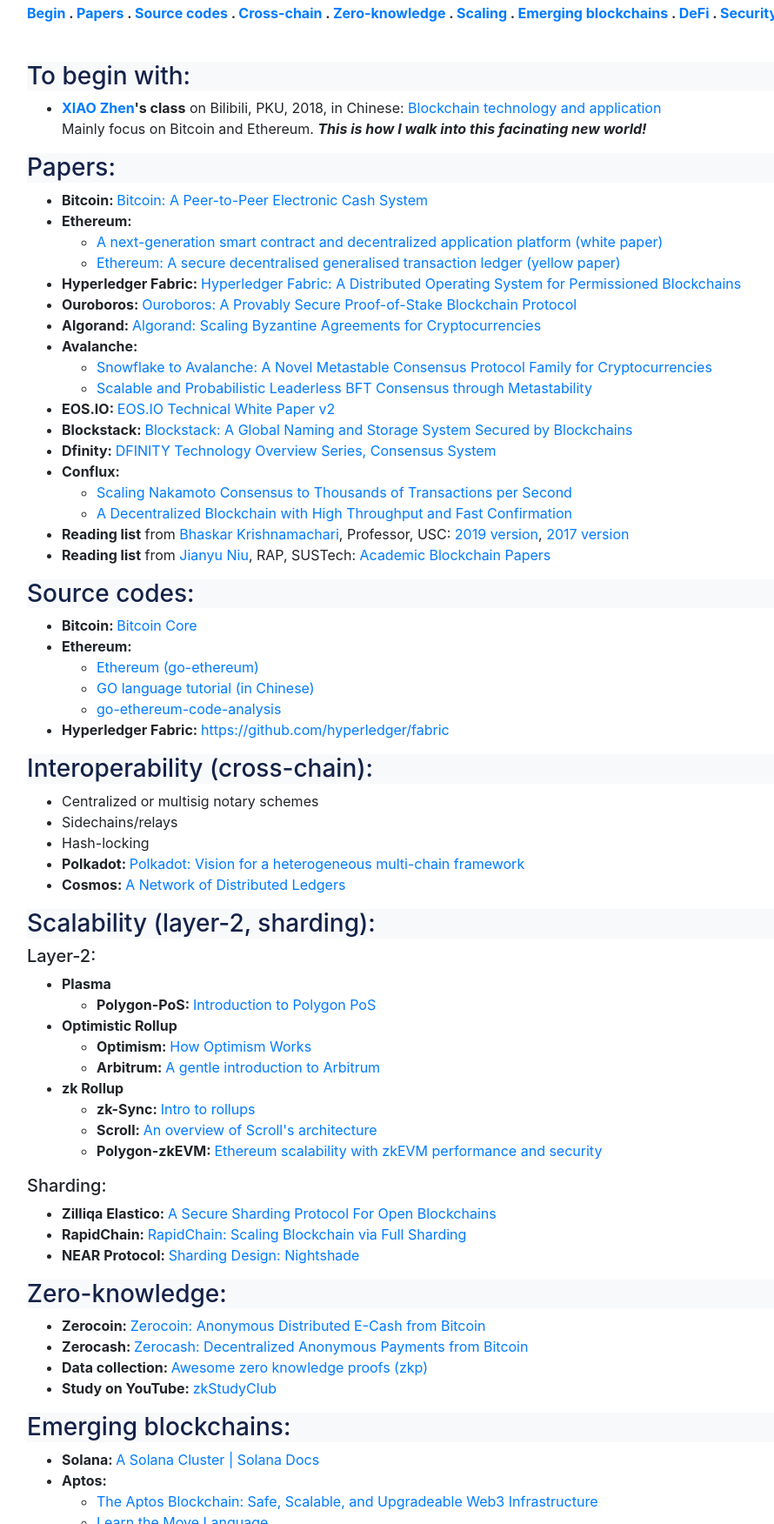
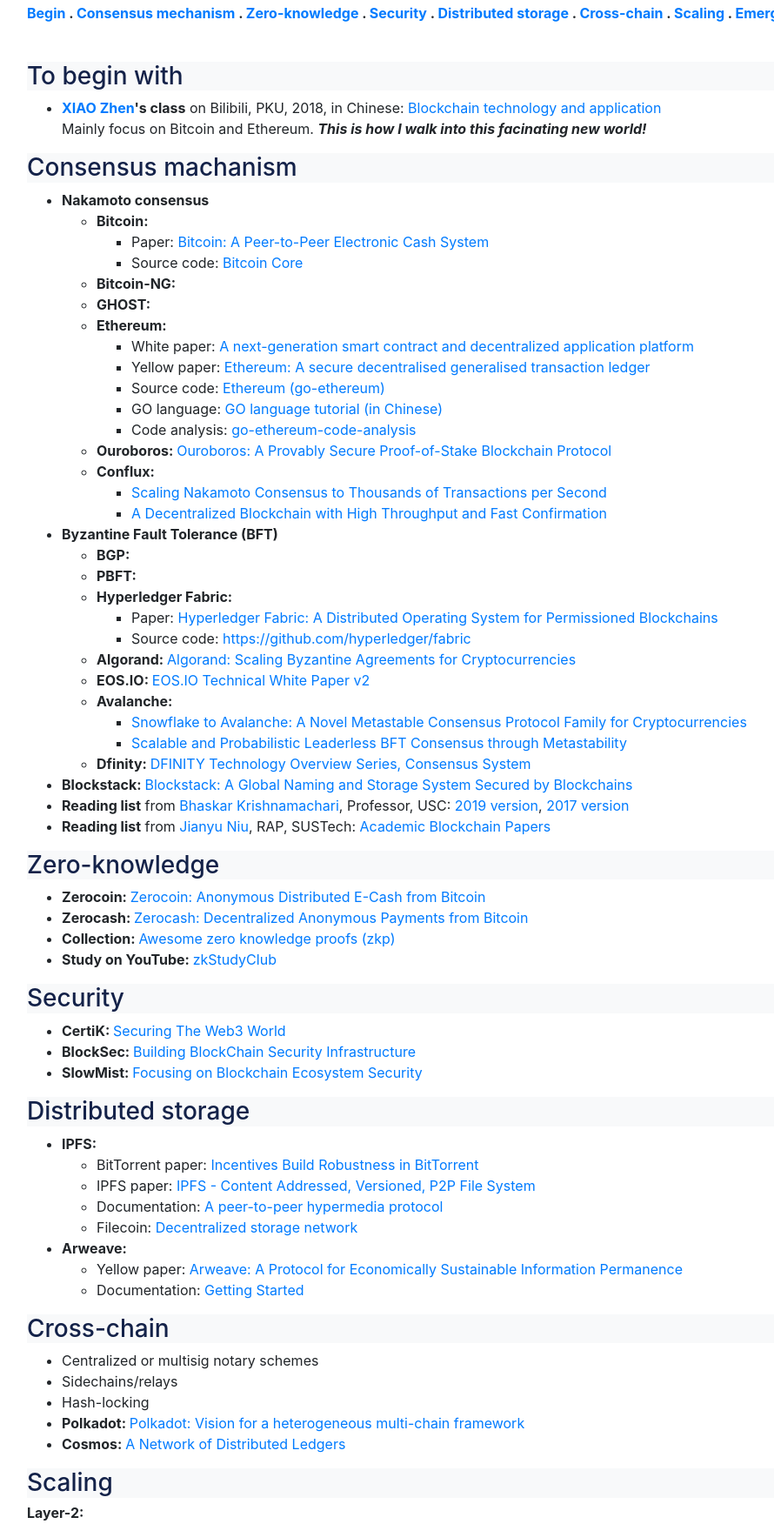
Before and after one commit to 0xJackLing/0xjackling.github.io, a plain HTML site: page blockchain.html in a window 1280 px wide. Shown: the part 119-1871 px from the top of the page at 87% size, without its empty margins (54-944 px from the left). Drawn offline with nearby package versions, Linux system fonts and the light colour scheme; a web font is replaced by a local one.

Commit message:
Add files via upload

```diff
--- a/blockchain.html
+++ b/blockchain.html
@@ -42,12 +42,12 @@
             <div class="related">
                 <h3>A Treasure Cave for Blockchain. </h3>
                 <div id="contents">
-                    <a href="#begin">Begin</a> . <a href="#paper">Papers</a> . <a href="#code">Source codes</a> . <a href="#cross">Cross-chain</a> . <a href="#zk">Zero-knowledge</a> . <a href="#scaling">Scaling</a> . <a href="#new">Emerging blockchains</a> . <a href="#defi">DeFi</a> . <a href="#sec">Security</a> ...
+                    <a href="#begin">Begin</a> . <a href="#consensus">Consensus mechanism</a> . <a href="#zk">Zero-knowledge</a> . <a href="#sec">Security</a> . <a href="#storage">Distributed storage</a> . <a href="#cross">Cross-chain</a> . <a href="#scaling">Scaling</a> . <a href="#new">Emerging blockchains</a> . <a href="#defi">DeFi</a> ...
                 </div>
             </div><br>
 
             <div id="begin">
-                <h3 class="bg-light  h2color">To begin with: </h3>
+                <h3 class="bg-light  h2color">To begin with</h3>
                 <ul>
                     <li><b><a href="http://zhenxiao.com/index.php">XIAO Zhen</a>'s class</b> on Bilibili, PKU, 2018, in Chinese: <a href="https://www.bilibili.com/video/BV1Vt411X7JF?p=1">Blockchain technology and application</a>
                         <br>Mainly focus on Bitcoin and Ethereum. <b><i>This is how I walk into this facinating new world!</i></b>
@@ -55,34 +55,67 @@
                 </ul>
             </div>
 
-            <div id="paper">
-                <h3 class="bg-light  h2color">Papers: </h3>
+            <div id="consensus">
+                <h3 class="bg-light  h2color">Consensus machanism</h3>
                 <ul>
-                    <li><b>Bitcoin: </b><a href="https://bitcoin.org/bitcoin.pdf">Bitcoin: A Peer-to-Peer Electronic Cash System</a></li>
+                    <li><b>Nakamoto consensus</b>
+                        <ul>
+                            <li><b>Bitcoin: </b>
+                                <ul>
+                                    <li>Paper: <a href="https://bitcoin.org/bitcoin.pdf">Bitcoin: A Peer-to-Peer Electronic Cash System</a></li>
+                                    <li>Source code: <a href="https://github.com/bitcoin/bitcoin">Bitcoin Core</a></li>
+                                </ul>
+                            </li>
+                            <li><b>Bitcoin-NG: </b></li>
+                            <li><b>GHOST: </b></li>
                             <li><b>Ethereum: </b>
                                 <ul>
-                            <li><a href="https://ethereum.org/en/whitepaper/">A next-generation smart contract and decentralized application platform (white paper)</a></li>
-                            <li><a href="https://ethereum.github.io/yellowpaper/paper.pdf">Ethereum: A secure decentralised generalised transaction ledger (yellow paper)</a></li>
+                                    <li>White paper: <a href="https://ethereum.org/en/whitepaper/">A next-generation smart contract and decentralized application platform</a></li>
+                                    <li>Yellow paper: <a href="https://ethereum.github.io/yellowpaper/paper.pdf">Ethereum: A secure decentralised generalised transaction ledger</a></li>
+                                    <li>Source code: <a href="https://github.com/ethereum/go-ethereum">Ethereum (go-ethereum)</a></li>
+                                    <li>GO language: <a href="https://tour.go-zh.org/list">GO language tutorial (in Chinese)</a></li>
+                                    <li>Code analysis: <a href="https://github.com/ZtesoftCS/go-ethereum-code-analysis">go-ethereum-code-analysis</a></li>
                                 </ul>
                             </li>
-                    <li><b>Hyperledger Fabric: </b><a href="https://dl.acm.org/doi/pdf/10.1145/3190508.3190538">Hyperledger Fabric: A Distributed Operating System for Permissioned Blockchains</a></li>
+
                             <li><b>Ouroboros: </b><a href="https://eprint.iacr.org/2016/889.pdf">Ouroboros: A Provably Secure Proof-of-Stake Blockchain Protocol</a></li>
+                            <li><b>Conflux: </b>
+                                <ul>
+                                    <li><a href="https://arxiv.org/pdf/1805.03870.pdf">Scaling Nakamoto Consensus to Thousands of Transactions per Second</a></li>
+                                    <li><a href="https://www.usenix.org/system/files/atc20-li-chenxing.pdf">A Decentralized Blockchain with High Throughput and Fast Confirmation</a></li>
+                                </ul>
+                            </li>
+                        </ul>
+                    </li>
+
+                    <li><b>Byzantine Fault Tolerance (BFT)</b>
+                        <ul>
+                            <li><b>BGP: </b></li>
+                            <li><b>PBFT: </b></li>
+                            <li><b>Hyperledger Fabric: </b>
+                                <ul>
+                                    <li>Paper: <a href="https://dl.acm.org/doi/pdf/10.1145/3190508.3190538">Hyperledger Fabric: A Distributed Operating System for Permissioned Blockchains</a></li>
+                                    <li>Source code: <a href="https://github.com/hyperledger/fabric">https://github.com/hyperledger/fabric</a></li>
+                                </ul>
+                            </li>
                             <li><b>Algorand: </b><a href="https://dl.acm.org/doi/pdf/10.1145/3132747.3132757">Algorand: Scaling Byzantine Agreements for Cryptocurrencies</a></li>
+                            <li><b>EOS.IO: </b><a href="https://github.com/EOSIO/Documentation/blob/master/TechnicalWhitePaper.md">EOS.IO Technical White Paper v2</a></li>
                             <li><b>Avalanche: </b>
                                 <ul>
                                     <li><a href="https://ipfs.io/ipfs/QmUy4jh5mGNZvLkjies1RWM4YuvJh5o2FYopNPVYwrRVGV">Snowflake to Avalanche: A Novel Metastable Consensus Protocol Family for Cryptocurrencies</a></li>
                                     <li><a href="https://arxiv.org/pdf/1906.08936.pdf?">Scalable and Probabilistic Leaderless BFT Consensus through Metastability</a></li>
                                 </ul>
                             </li>
-                    <li><b>EOS.IO: </b><a href="https://github.com/EOSIO/Documentation/blob/master/TechnicalWhitePaper.md">EOS.IO Technical White Paper v2</a></li>
-                    <li><b>Blockstack: </b><a href="https://www.usenix.org/system/files/conference/atc16/atc16_paper-ali.pdf">Blockstack: A Global Naming and Storage System Secured by Blockchains</a></li>
                             <li><b>Dfinity: </b><a href="https://arxiv.org/pdf/1805.04548.pdf">DFINITY Technology Overview Series, Consensus System</a></li>
-                    <li><b>Conflux: </b>
-                        <ul>
-                            <li><a href="https://arxiv.org/pdf/1805.03870.pdf">Scaling Nakamoto Consensus to Thousands of Transactions per Second</a></li>
-                            <li><a href="https://www.usenix.org/system/files/atc20-li-chenxing.pdf">A Decentralized Blockchain with High Throughput and Fast Confirmation</a></li>
                         </ul>
                     </li>
+
+
+
+
+                    <li><b>Blockstack: </b><a href="https://www.usenix.org/system/files/conference/atc16/atc16_paper-ali.pdf">Blockstack: A Global Naming and Storage System Secured by Blockchains</a></li>
+
+
                     <li><b>Reading list</b> from <a href="https://ceng.usc.edu/~bkrishna/">Bhaskar Krishnamachari</a>, Professor, USC:
                         <a href="https://medium.com/@bhaskark2/blockchain-and-distributed-ledger-protocols-a-reading-list-3c00dfc66404">2019 version</a>,
                         <a href="http://blockchain.usc.edu/index.php/blockchain-research-reading-group-fall-2017/">2017 version</a>
@@ -93,22 +126,47 @@
                 </ul>
             </div>
 
-            <div id="code">
-                <h3 class="bg-light  h2color">Source codes: </h3>
+            <div id="zk">
+                <h3 class="bg-light  h2color">Zero-knowledge</h3>
                 <ul>
-                    <li><b>Bitcoin: </b><a href="https://github.com/bitcoin/bitcoin">Bitcoin Core</a></li>
-                    <li><b>Ethereum: </b>
+                    <li><b>Zerocoin: </b><a href="https://ieeexplore.ieee.org/stamp/stamp.jsp?tp=&arnumber=6547123">Zerocoin: Anonymous Distributed E-Cash from Bitcoin</a></li>
+                    <li><b>Zerocash: </b><a href="https://ieeexplore.ieee.org/stamp/stamp.jsp?tp=&arnumber=6956581">Zerocash: Decentralized Anonymous Payments from Bitcoin</a></li>
+                    <li><b>Collection: </b><a href="https://github.com/0xJackLing/awesome-zero-knowledge-proofs">Awesome zero knowledge proofs (zkp)</a></li>
+                    <li><b>Study on YouTube: </b><a href="https://www.youtube.com/playlist?list=PLj80z0cJm8QHm_9BdZ1BqcGbgE-BEn-3Y">zkStudyClub</a></li>
+                </ul>
+            </div>
+
+            <div id="sec">
+                <h3 class="bg-light  h2color">Security</h3>
                 <ul>
-                            <li><a href="https://github.com/ethereum/go-ethereum">Ethereum (go-ethereum)</a></li>
-                            <li><a href="https://tour.go-zh.org/list">GO language tutorial (in Chinese)</a></li>
-                            <li><a href="https://github.com/ZtesoftCS/go-ethereum-code-analysis">go-ethereum-code-analysis</a></li>
+                    <li><b>CertiK: </b><a href="https://www.certik.com">Securing The Web3 World</a></li>
+                    <li><b>BlockSec: </b><a href="https://blocksec.com">Building BlockChain Security Infrastructure</a></li>
+                    <li><b>SlowMist: </b><a href="https://www.slowmist.com/#home">Focusing on Blockchain Ecosystem Security</a></li>
                 </ul>
-                    <li><b>Hyperledger Fabric: </b><a href="https://github.com/hyperledger/fabric">https://github.com/hyperledger/fabric</a></li>
+            </div>
+
+            <div id="storage">
+                <h3 class="bg-light  h2color">Distributed storage</h3>
+                <ul>
+                    <li><b>IPFS: </b>
+                        <ul>
+                            <li>BitTorrent paper: <a href="https://stuker.com/wp-content/uploads/import/i-1fd3ae7c5502dfddfe8b2c7acdefaa5e-bittorrentecon.pdf">Incentives Build Robustness in BitTorrent</a></li>
+                            <li>IPFS paper: <a href="https://arxiv.org/pdf/1407.3561.pdf">IPFS - Content Addressed, Versioned, P2P File System</a></li>
+                            <li>Documentation: <a href="https://docs.ipfs.tech">A peer-to-peer hypermedia protocol</a></li>
+                            <li>Filecoin: <a href="https://filecoin.io">Decentralized storage network</a></li>
+                        </ul>
+                    </li>
+                    <li><b>Arweave: </b>
+                        <ul>
+                            <li>Yellow paper: <a href="https://www.arweave.org/yellow-paper.pdf">Arweave: A Protocol for Economically Sustainable Information Permanence</a></li>
+                            <li>Documentation: <a href="https://docs.arweave.org/info/">Getting Started</a></li>
+                        </ul>
+                    </li>
                 </ul>
             </div>
 
             <div id="cross">
-                <h3 class="bg-light  h2color">Interoperability (cross-chain): </h3>
+                <h3 class="bg-light  h2color">Cross-chain</h3>
                 <ul>
                     <li>Centralized or multisig notary schemes</li>
                     <li>Sidechains/relays</li>
@@ -120,9 +178,9 @@
             </div>
 
             <div id="scaling">
-                <h3 class="bg-light  h2color">Scalability (layer-2, sharding): </h3>
+                <h3 class="bg-light  h2color">Scaling</h3>
 
-                <h5>Layer-2: </h5>
+                <h6><b>Layer-2: </b></h6>
                 <ul>
                     <li><b>Plasma</b>
                         <ul>
@@ -144,7 +202,7 @@
                     </li>
                 </ul>
 
-                <h5>Sharding: </h5>
+                <h6><b>Sharding: </b></h6>
                 <ul>
                     <li><b>Zilliqa Elastico: </b><a href="https://docs.zilliqa.com/sharding.pdf">A Secure Sharding Protocol For Open Blockchains</a></li>
                     <li><b>RapidChain: </b><a href="https://dl.acm.org/doi/pdf/10.1145/3243734.3243853">RapidChain: Scaling Blockchain via Full Sharding</a></li>
@@ -152,18 +210,8 @@
                 </ul>
             </div>
 
-            <div id="zk">
-                <h3 class="bg-light  h2color">Zero-knowledge: </h3>
-                <ul>
-                    <li><b>Zerocoin: </b><a href="https://ieeexplore.ieee.org/stamp/stamp.jsp?tp=&arnumber=6547123">Zerocoin: Anonymous Distributed E-Cash from Bitcoin</a></li>
-                    <li><b>Zerocash: </b><a href="https://ieeexplore.ieee.org/stamp/stamp.jsp?tp=&arnumber=6956581">Zerocash: Decentralized Anonymous Payments from Bitcoin</a></li>
-                    <li><b>Data collection: </b><a href="https://github.com/0xJackLing/awesome-zero-knowledge-proofs">Awesome zero knowledge proofs (zkp)</a></li>
-                    <li><b>Study on YouTube: </b><a href="https://www.youtube.com/playlist?list=PLj80z0cJm8QHm_9BdZ1BqcGbgE-BEn-3Y">zkStudyClub</a></li>
-                </ul>
-            </div>
-
             <div id="new">
-                <h3 class="bg-light  h2color">Emerging blockchains: </h3>
+                <h3 class="bg-light  h2color">Emerging blockchains</h3>
                 <ul>
                     <li><b>Solana: </b><a href="https://docs.solana.com/cluster/overview">A Solana Cluster | Solana Docs</a></li>
                     <li><b>Aptos: </b>
@@ -190,23 +238,17 @@
             </div>
 
             <div id="defi">
-                <h3 class="bg-light  h2color">DeFi: </h3>
+                <h3 class="bg-light  h2color">DeFi</h3>
                 <ul>
-                    <li>Web3 wallets: Metamask (plugin & mobile), Token Pocket (mobile), imToken (mobile)</li>
-                    <li>Centralized Exchanges (CEX): Binance, OKX, Huobi</li>
-                    <li>Decentralized Exchanges (DEX): Uniswap, SushiSwap</li>
-                    <li>Concepts of `IXO` series (in Chinese): <a
-                            href="https://zhuanlan.zhihu.com/p/460531727">https://zhuanlan.zhihu.com/p/460531727</a>
-                    </li>
-                </ul>
-            </div>
-
-            <div id="sec">
-                <h3 class="bg-light  h2color">Security: </h3>
-                <ul>
-                    <li><b>CertiK: </b><a href="https://www.certik.com">Securing The Web3 World</a></li>
-                    <li><b>BlockSec: </b><a href="https://blocksec.com">Building BlockChain Security Infrastructure</a></li>
-                    <li><b>SlowMist: </b><a href="https://www.slowmist.com/#home">Focusing on Blockchain Ecosystem Security</a></li>
+                    <b><i>Learn by Playing! </i></b>
+                    <li><b>Reading: </b><a href="https://github.com/0xJackLing/blockchainer-roadmap/blob/master/defi/How_to_DeFi_CHN.pdf"><i>How to DeFi</i></a></li>
+                    <li><b>Web3 wallets: </b><a href="https://metamask.io">Metamask</a> (plugin & mobile), <a href="https://www.tokenpocket.pro">Token Pocket</a> (mobile), <a href="https://token.im">imToken</a> (mobile)</li>
+                    <li><b>Centralized Exchanges (CEX): </b><a href="https://www.binance.com/">Binance</a>, <a href="https://www.okx.com/">OKX</a>, <a href="https://www.huobi.com/en-us/">Huobi</a></li>
+                    <li><b>Decentralized Exchanges (DEX): </b><a href="https://uniswap.org">Uniswap</a>, <a href="https://www.sushi.com">Sushi</a>, <a href="https://curve.fi/">Curve</a>, <a href="https://1inch.io">1inch</a>, <a href="https://dydx.exchange">dYdX</a>, <a href="https://balancer.fi">Balancer</a></li>
+                    <li><b>Lending: </b><a href="https://aave.com">Aave</a>, <a href="https://compound.finance">Compound</a>, <a href="https://dforce.network">dForce</a></li>
+                    <li><b>Stablecoin: </b><a href="https://tether.to/en/">Tether</a>(USDT), <a href="https://www.circle.com/en/">Circle</a>(USDC), <a href="https://makerdao.com/en/">MakerDAO</a>(DAI)</li>
+                    <li><b>Cross-chain Bridge: </b><a href="https://multichain.xyz">Multichain</a>, <a href="https://cbridge.celer.network/">cBridge</a></li>
+                    <li><b>DeFi Dashboard: </b><a href="https://defillama.com">DefiLlama</a></li>
                 </ul>
             </div>
 
```
Lines whose indentation alone changed are shown as unchanged.
